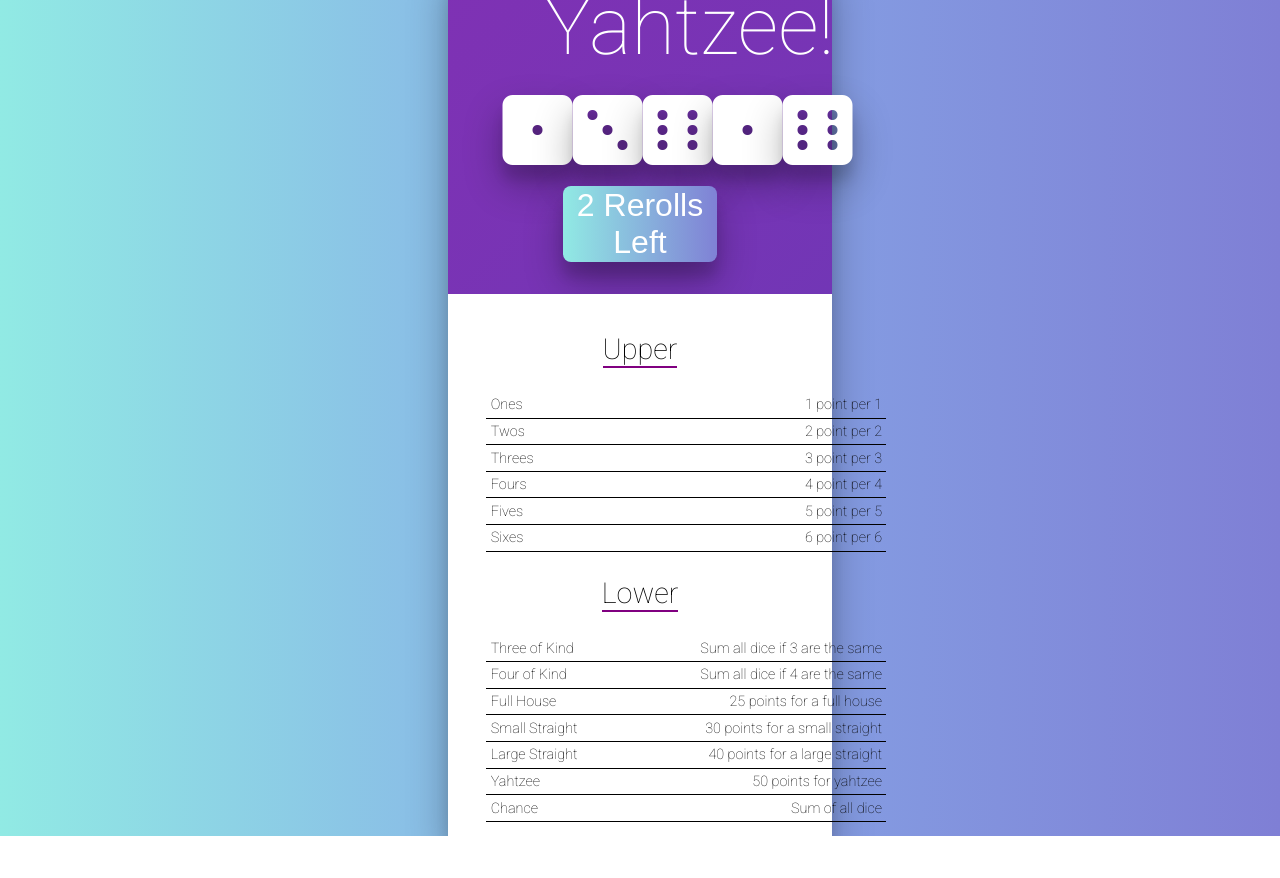
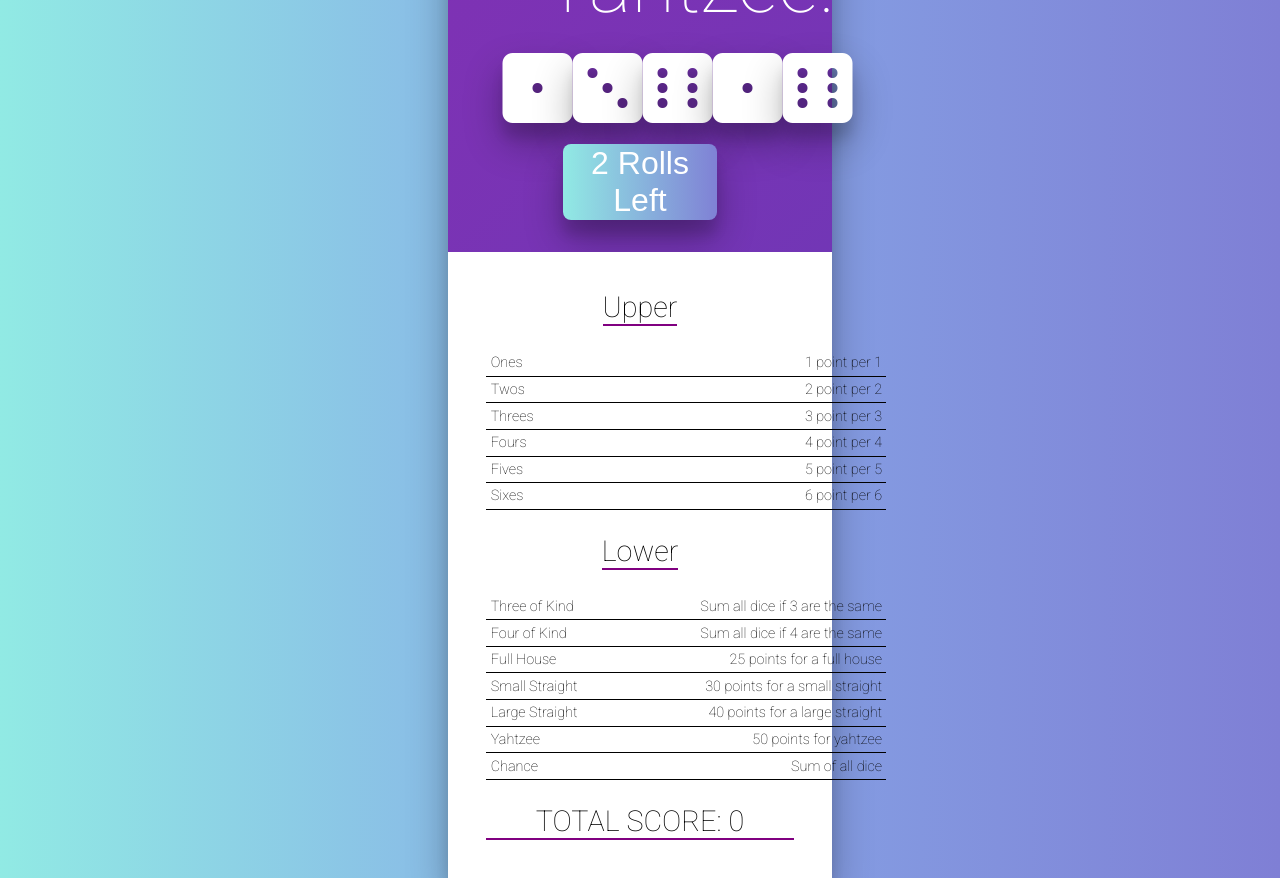
Before and after one commit to norher/React-Yahtzee, a React (Create React App) app: page / in a window 1280 px wide. Before the commit the page ends 836 px from the top, so only its background shows below. Built offline with nearby package versions, Linux system fonts and the light colour scheme.

Commit message:
fixed some bugs and added a total score

```diff
--- a/src/Game.js
+++ b/src/Game.js
@@ -77,35 +77,47 @@ class Game extends Component {
       rollsLeft: NUM_ROLLS,
       locked: Array(NUM_DICE).fill(false)
     }));
-    this.roll();
+    this.animateRoll();
+  }
+
+  displayRollInfo(){
+    const messages = [
+      "No more Rolling",
+      "1 Roll Left",
+      "2 Rolls Left",
+      "First Round"
+    ]
+    return messages[this.state.rollsLeft];
   }
 
   render() {
+    const { dice, locked, rollsLeft, rolling, scores } = this.state;
     return (
       <div className='Game'>
         <header className='Game-header'>
           <h1 className='App-title'>Yahtzee!</h1>
-
           <section className='Game-dice-section'>
             <Dice
-              dice={this.state.dice}
-              locked={this.state.locked}
+              dice={dice}
+              locked={locked}
               handleClick={this.toggleLocked}
-              disabled={this.state.rollsLeft === 0}
-              rolling={this.state.rolling}
+              disabled={rollsLeft === 0}
+              rolling={rolling}
             />
             <div className='Game-button-wrapper'>
               <button
                 className='Game-reroll'
-                disabled={this.state.locked.every(x => x) || this.state.rollsLeft === 0}
+                disabled={locked.every(x => x) ||
+                  rollsLeft === 0 ||
+                  rolling}
                 onClick={this.animateRoll}
               >
-                {this.state.rollsLeft} Rerolls Left
+              {this.displayRollInfo()}
               </button>
             </div>
           </section>
         </header>
-        <ScoreTable doScore={this.doScore} scores={this.state.scores} />
+        <ScoreTable doScore={this.doScore} scores={scores} />
       </div>
     );
   }
--- a/src/ScoreTable.js
+++ b/src/ScoreTable.js
@@ -5,7 +5,14 @@ import { ones, twos, threes, fours, fives, sixes, threeOfKind, fourOfKind, fullH
 
 
 class ScoreTable extends Component {
-
+  getTotalScore(){
+    const {scores} = this.props;
+    let totalScore = 0;
+    for(let key in scores) {
+      if (scores[key]) totalScore += scores[key];
+    }
+    return totalScore;
+  }
   render() {
     const { scores, doScore } = this.props;
 
@@ -103,6 +110,7 @@ class ScoreTable extends Component {
             </tbody>
           </table>
         </section>
+        <h2>TOTAL SCORE: {this.getTotalScore()} </h2>
       </div>
     )
   }
```
